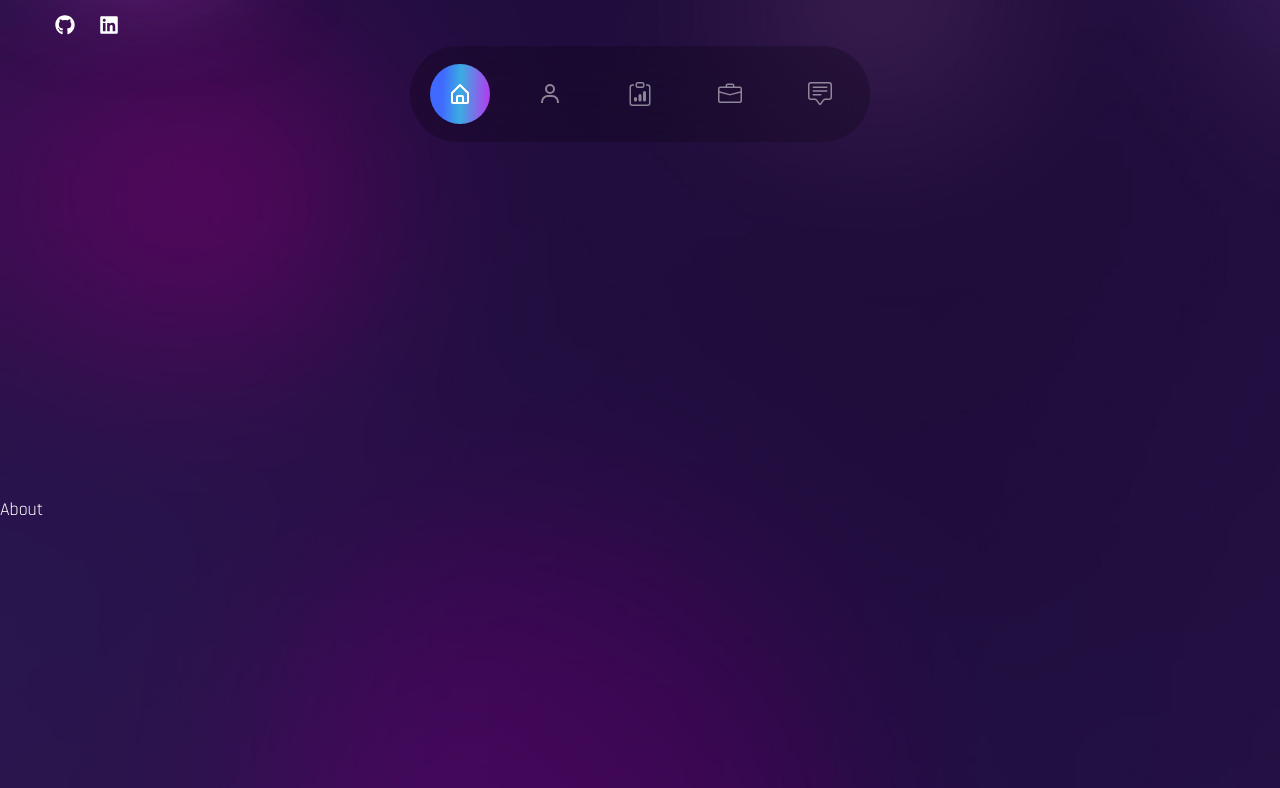
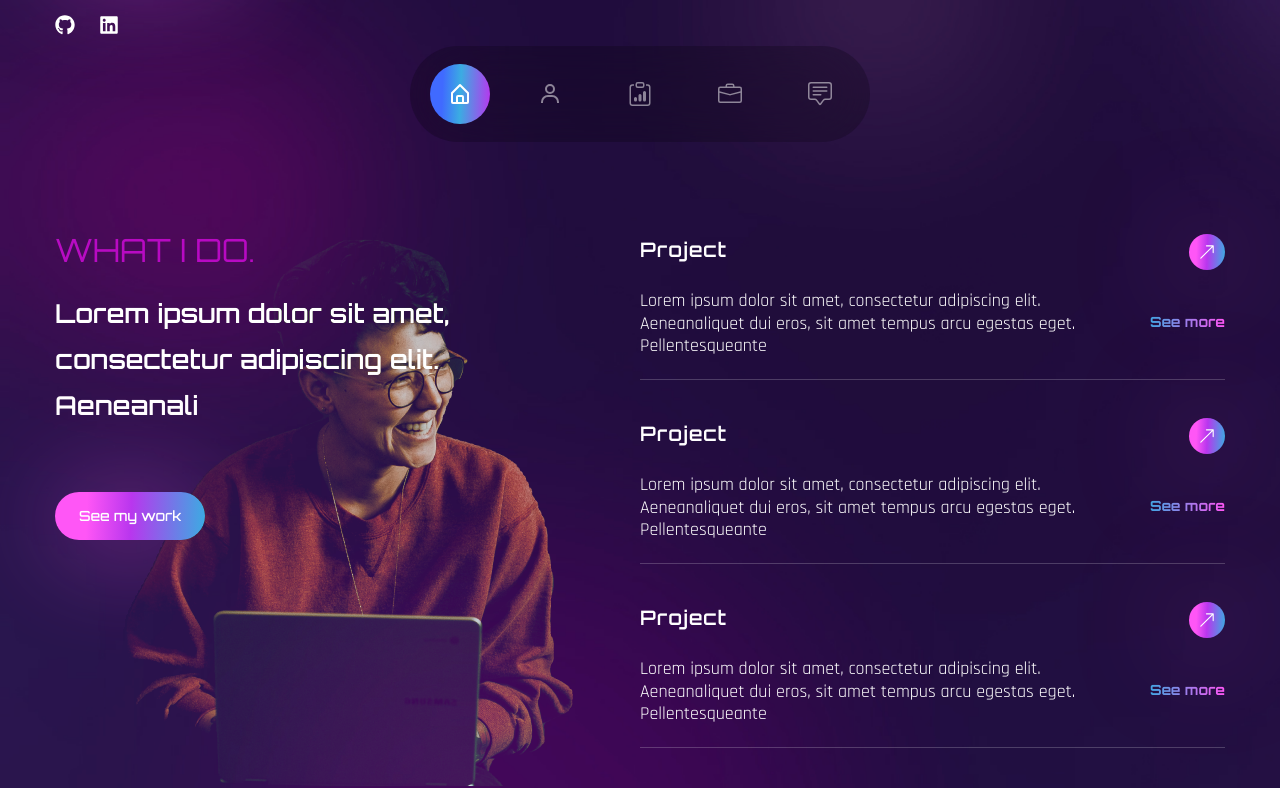
Before and after one commit to engijlr/portfolio, a React (Create React App) app: page / in a window 1280 px wide. Shown: the part 626-1414 px from the top of the page. Built offline with nearby package versions, Linux system fonts and the light colour scheme; the HTML template or start-up script is replaced by a standard one; a web font is replaced by a local one.

Commit message:
Create About component

```diff
--- a/src/components/About.js
+++ b/src/components/About.js
@@ -1,10 +1,92 @@
 import React from "react";
+import { BsArrowUpRight } from "react-icons/bs";
+import { motion } from "framer-motion";
+import { fadeIn } from "../variants";
+
+const services = [
+  {
+    name: "Project",
+    description:
+      "Lorem ipsum dolor sit amet, consectetur adipiscing elit. Aeneanaliquet dui eros, sit amet tempus arcu egestas eget. Pellentesqueante",
+    link: "See more",
+  },
+  {
+    name: "Project",
+    description:
+      "Lorem ipsum dolor sit amet, consectetur adipiscing elit. Aeneanaliquet dui eros, sit amet tempus arcu egestas eget. Pellentesqueante",
+    link: "See more",
+  },
+  {
+    name: "Project",
+    description:
+      "Lorem ipsum dolor sit amet, consectetur adipiscing elit. Aeneanaliquet dui eros, sit amet tempus arcu egestas eget. Pellentesqueante",
+    link: "See more",
+  },
+];
 
 const About = () => {
   return (
-    <div className="section" id="about">
-      About
-    </div>
+    <section className="section" id="about">
+      <div className="container mx-auto">
+        <div className="flex flex-col lg:flex-row">
+          {/*text & img*/}
+          <motion.div
+            variants={fadeIn("right", 0.3)}
+            initial="hidden"
+            whileInView={"show"}
+            viewport={{ once: false, amount: 0.3 }}
+            className="flex-1 lg:bg-services lg:bg-bottom bg-no-repeat mix-blend-lighten mb-12 lg:mb-0"
+          >
+            <h2 className="h2 text-accent mb-6">What I Do.</h2>
+            <h3 className="h3 max-w-[455px] mb-16">
+              Lorem ipsum dolor sit amet, consectetur adipiscing elit. Aeneanali
+            </h3>
+            <button className="btn btn-sm">See my work</button>
+          </motion.div>
+          {/*services */}
+          <motion.div
+            variants={fadeIn("left", 0.5)}
+            initial="hidden"
+            whileInView={"show"}
+            viewport={{ once: false, amount: 0.3 }}
+            className="flex-1"
+          >
+            {/*services list */}
+            <div>
+              {services.map((service, index) => {
+                const { name, description, link } = service;
+                return (
+                  <div
+                    className="border-b border-white/20 h-[146px] mb-[38px] flex"
+                    key={index}
+                  >
+                    <div className="max-w-[476px]">
+                      <h4 className="text-[20px] tracking-wider font-primary font-semibold mb-6">
+                        {name}
+                      </h4>
+                      <p className="font-secondary leading-tight">
+                        {description}
+                      </p>
+                    </div>
+                    <div className="flex flex-col flex-1 items-end">
+                      <a
+                        href="#"
+                        className="btn w-9 h-9 mb-[42px] flex justify-center items-center"
+                      >
+                        <BsArrowUpRight />
+                      </a>
+                      <a href="#" className="text-gradient text-sm">
+                        {link}
+                      </a>
+                    </div>
+                  </div>
+                );
+              })}
+            </div>
+          </motion.div>
+        </div>
+      </div>
+    </section>
   );
 };
 
```
